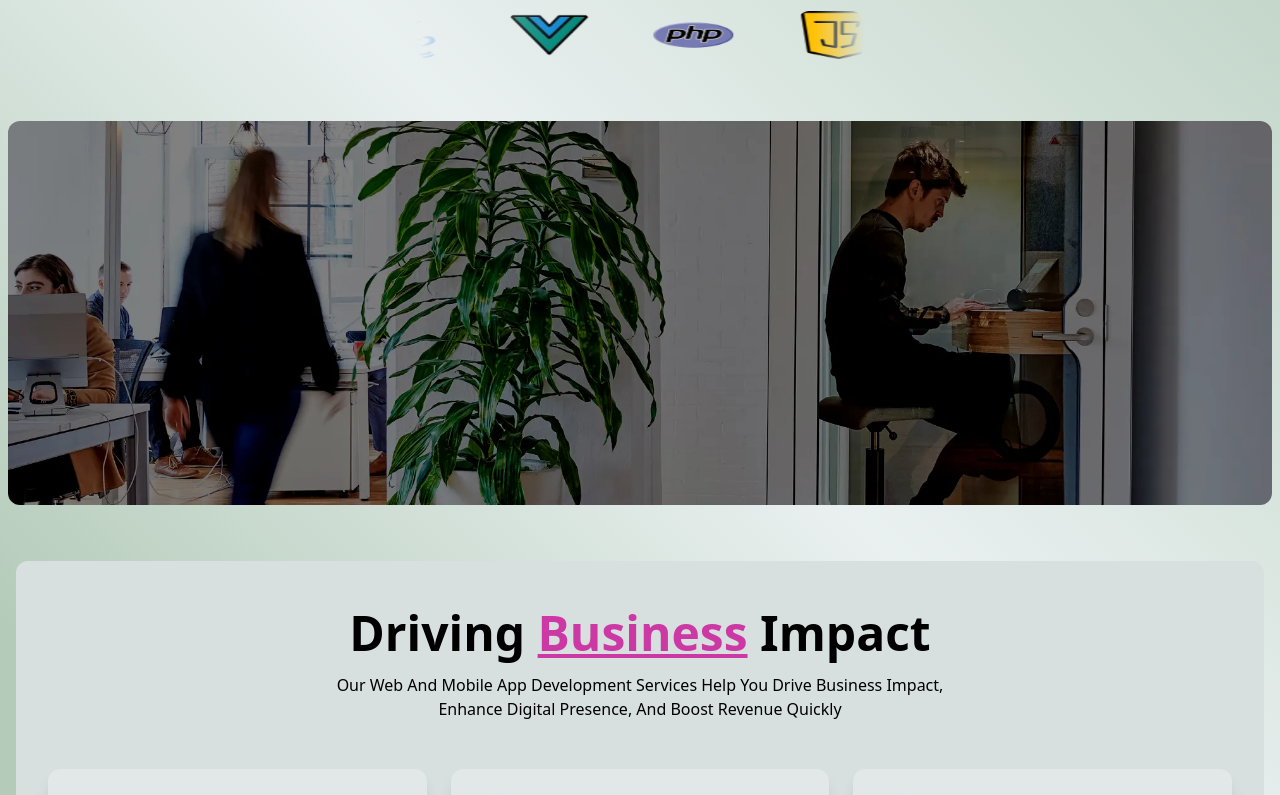
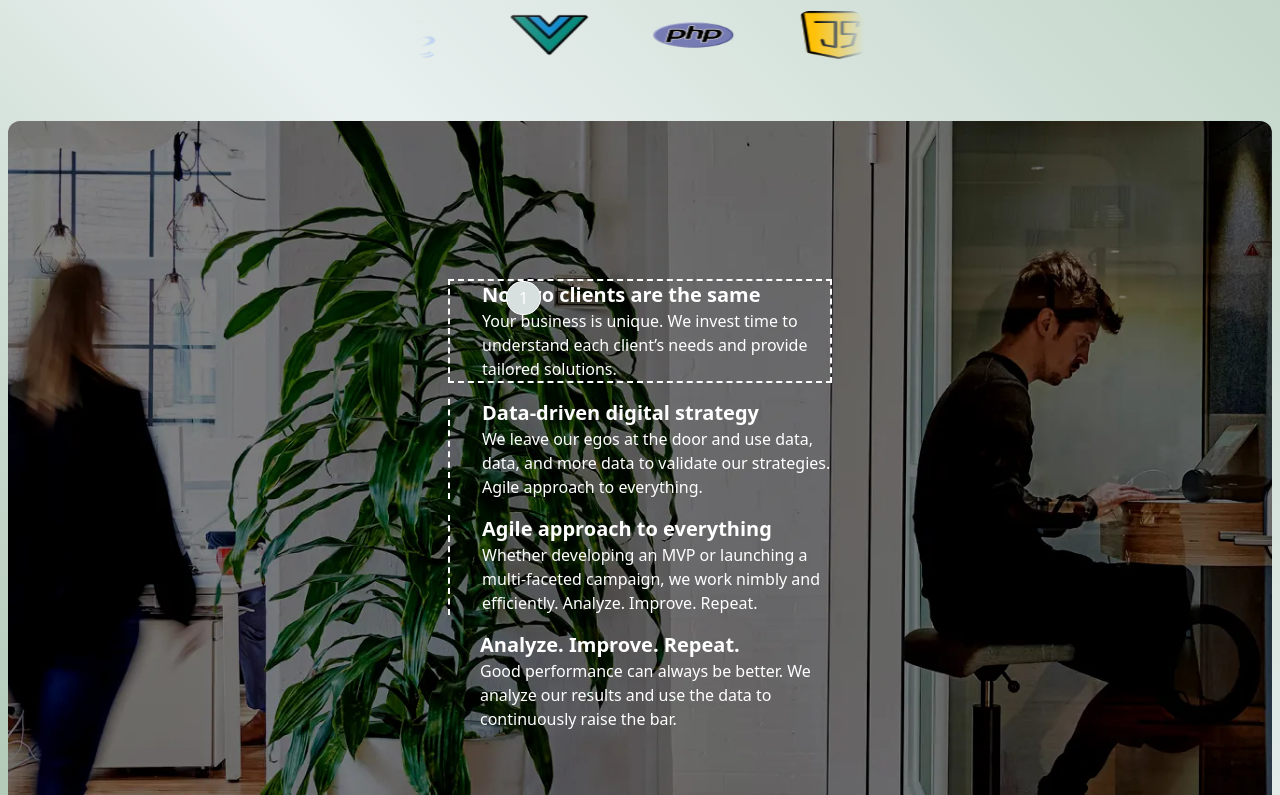
Before and after one commit to fullstackdev07/successive_react_website, a React (Vite) app: page / in a window 1280 px wide. Shown: the part 405-1200 px from the top of the page. Built offline with nearby package versions, Linux system fonts and the light colour scheme.

Commit message:
final changes

```diff
--- a/src/components/About.jsx
+++ b/src/components/About.jsx
@@ -1,7 +1,6 @@
 import React from "react";
 import aboutData from "../Data/Aboutdata.json";
-import bgimage from "/filters_brightness(-10).webp"
-
+import bgimage from "/filters_brightness(-10).webp";
 
 const About = () => {
   return (
@@ -86,12 +85,39 @@ const About = () => {
       </div>
 
       <div
-        className="flex flex-col items-center justify-center max-w-7xl mx-auto mt-14 px-8 bg-darkgray rounded-xl h-96 bg-cover bg-center bg-about-image"
-
+        className="flex flex-col items-center justify-center max-w-7xl mx-auto mt-14 px-4 md:px-8 bg-darkgray rounded-xl h-[48rem] bg-cover bg-center bg-about-image"
         data-aos="fade-right"
       >
+        <div className="w-full md:w-96 text-white">
+          <div className="relative border-dashed border-2 border-white mb-4 pl-8">
+            <button className="px-3 py-1 rounded-full border border-white absolute left-14 bg-darkgray hover:bg-gray-700 transition-colors duration-200">1</button>
+            <h1 className="text-lg md:text-xl font-bold">No two clients are the same</h1>
+            <p className="text-sm md:text-base">
+              Your business is unique. We invest time to understand each client’s needs and provide tailored solutions.
+            </p>
+          </div>
+          <div className="border-dashed border-l-2 border-white mb-4 pl-8">
+            <h1 className="text-lg md:text-xl font-bold">Data-driven digital strategy</h1>
+            <p className="text-sm md:text-base">
+              We leave our egos at the door and use data, data, and more data to validate our strategies. Agile approach to everything.
+            </p>
+          </div>
+          <div className="border-dashed border-l-2 border-white mb-4 pl-8">
+            <h1 className="text-lg md:text-xl font-bold">Agile approach to everything</h1>
+            <p className="text-sm md:text-base">
+              Whether developing an MVP or launching a multi-faceted campaign, we work nimbly and efficiently. Analyze. Improve. Repeat.
+            </p>
+          </div>
+          <div className=" pl-8">
+            <h1 className="text-lg md:text-xl font-bold">Analyze. Improve. Repeat.</h1>
+            <p className="text-sm md:text-base">
+              Good performance can always be better. We analyze our results and use the data to continuously raise the bar.
+            </p>
+          </div>
+        </div>
+      </div>
 
-      </div>
+
     </div>
   );
 };
--- a/src/components/Navbar.jsx
+++ b/src/components/Navbar.jsx
@@ -11,13 +11,13 @@ const Navbar = () => {
           <img
             src={navbarContent.brand.logo.src}
             alt={navbarContent.brand.logo.alt}
-            className={navbarContent.brand.logo.className}
+            className={"h-12 w-12 md:h-16 md:w-16"}
           />
           <div>
-            <p className={navbarContent.brand.titleClassName}>
+            <p className={"font-bold text-darkgreen md:text-2xl"}>
               {navbarContent.brand.title}
             </p>
-            <p className={navbarContent.brand.subtitleClassName}>
+            <p className={"text-green mt-[-0.7rem] md:text-2xl"}>
               {navbarContent.brand.subtitle}
             </p>
           </div>
```
